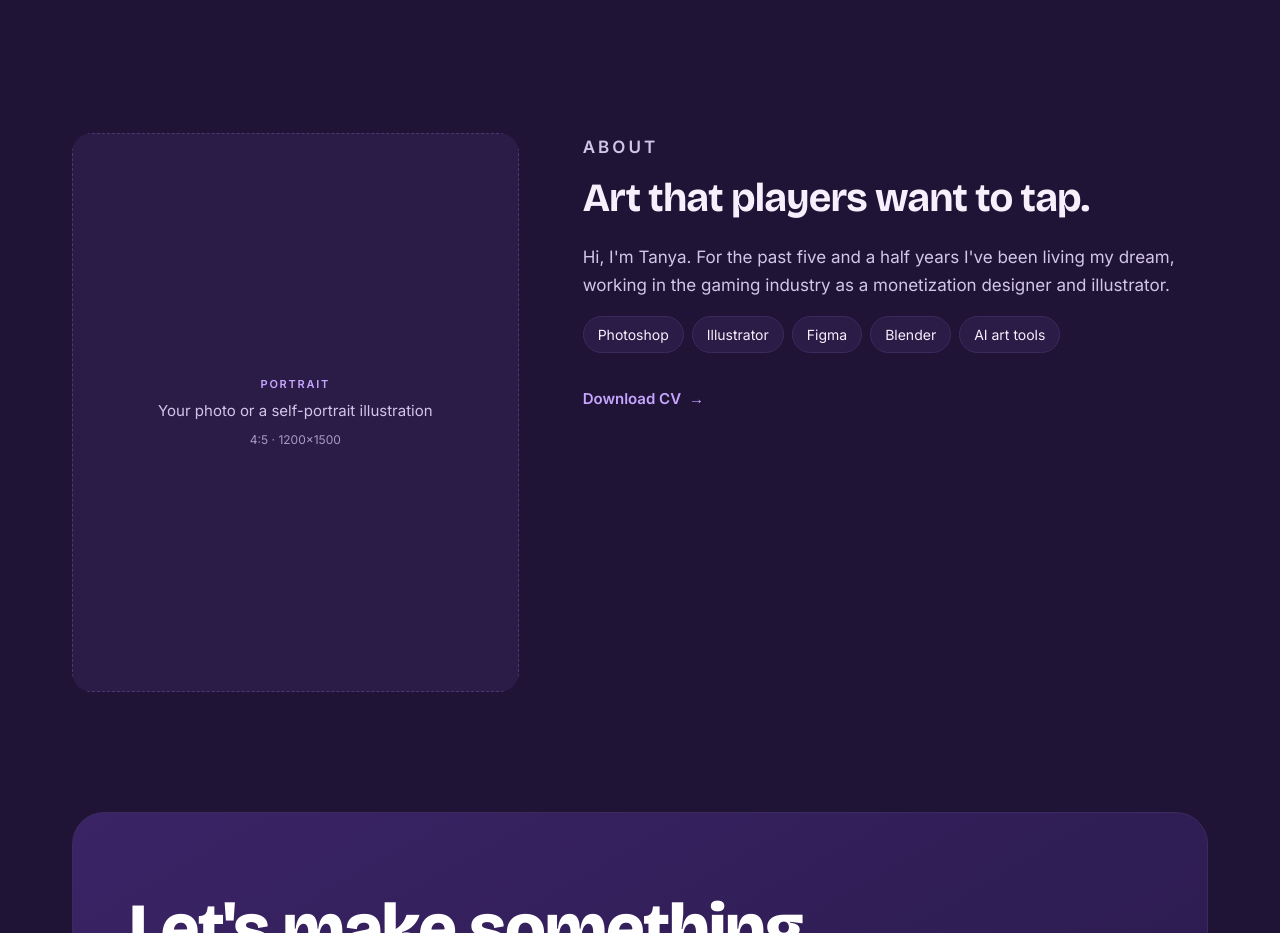
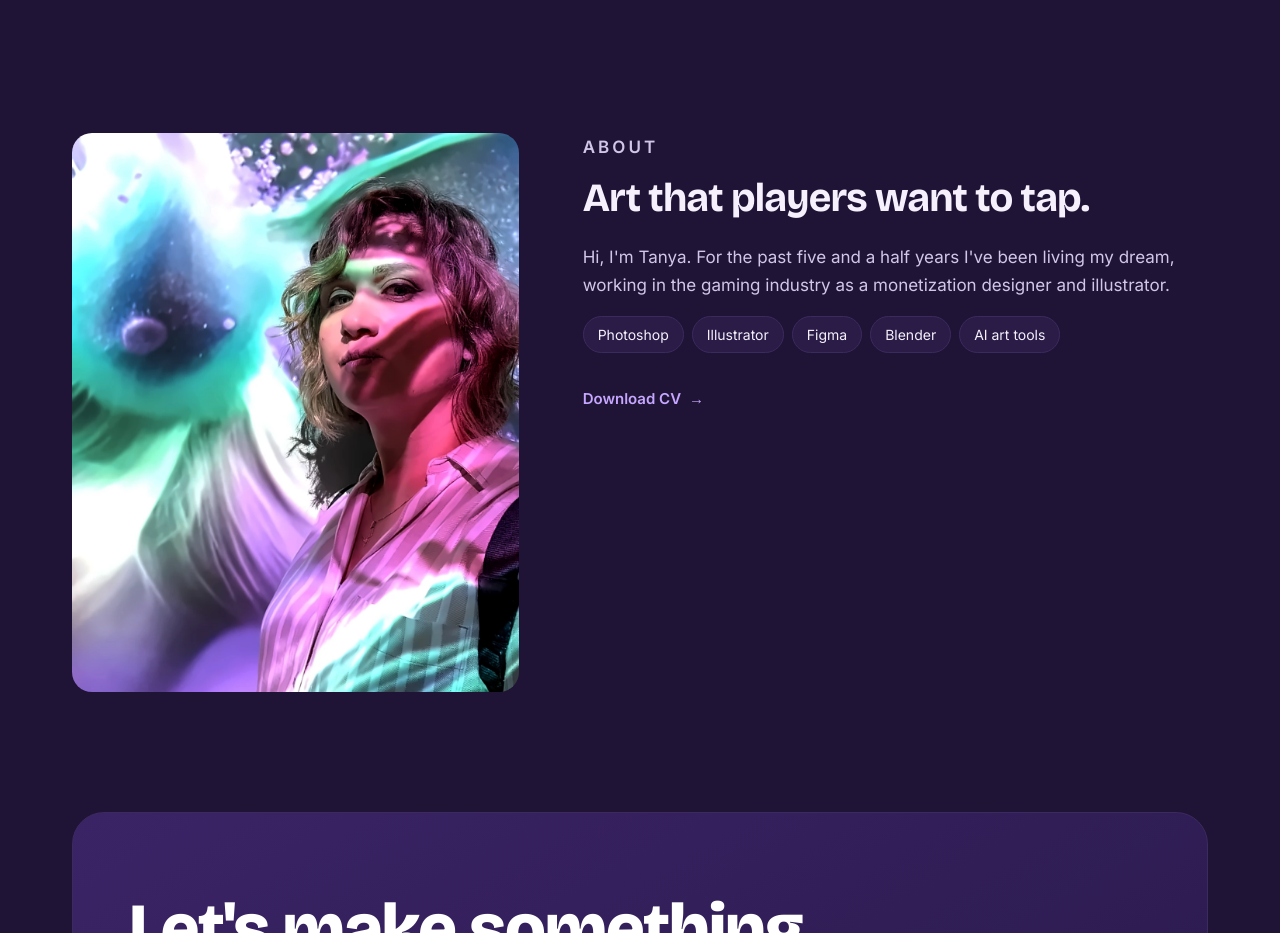
Before and after one commit to SaTania07/tanid-portfolio, a plain HTML site: page index.html in a window 1280 px wide. Shown: the part 1940-2873 px from the top of the page. Drawn offline with nearby package versions, Linux system fonts and the light colour scheme.

Commit message:
About: add portrait

```diff
--- a/index.html
+++ b/index.html
@@ -58,7 +58,7 @@
 
 <section class="wrap sec" id="about">
   <div class="about">
-    <div class="portrait reveal"><div class="ph "><span class="num">Portrait</span><span class="lbl">Your photo or a self-portrait illustration</span><span class="size">4:5 · 1200×1500</span></div></div>
+    <div class="portrait reveal"><img src="assets/about-portrait.webp" width="1152" height="1536" alt="Tanya Dvorkin" loading="lazy" style="display:block;width:100%;height:100%;object-fit:cover;object-position:62% 35%"></div>
     <div class="reveal">
       <p class="eyebrow" style="margin-bottom:16px">About</p>
       <h3>Art that players want to tap.</h3>
```
